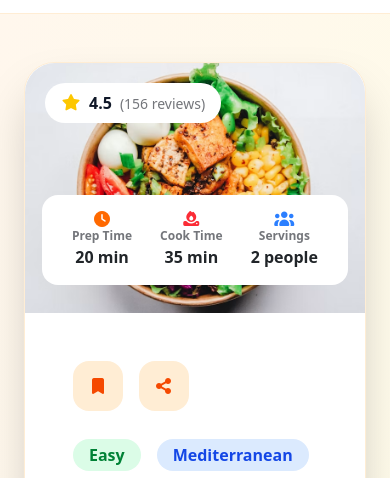
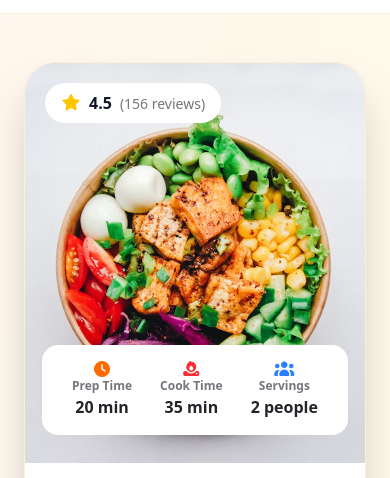
Before and after one commit to ahmedhussaindev/what-s-for-dinner, a plain HTML site: page index.html in a window 390 px wide. Shown: the part 91-569 px from the top of the page. Drawn offline with Linux system fonts and the light colour scheme.

Commit message:
Increase max-height and set height for meal images to improve display

```diff
--- a/css/style.css
+++ b/css/style.css
@@ -470,7 +470,8 @@ ul {
     }
 
     .meal-image {
-        max-height: 250px;
+        max-height: 400px;
+        height: 400px;
     }
 
 }
```
